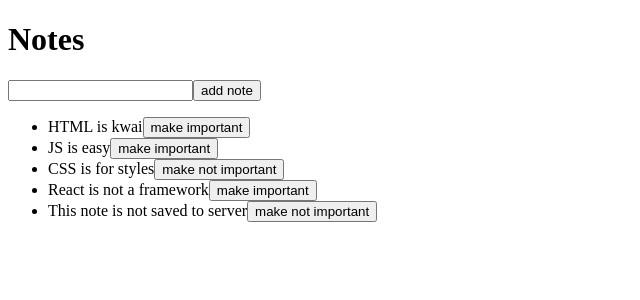
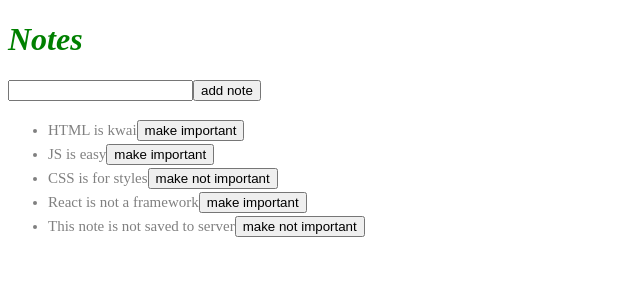
Before and after one commit to martinwilchesdev/full_stack_open_notes, a React (Vite) app: page / in a window 1280 px wide. Shown: the top 300 px of the page, without its empty margins (0-640 px from the left). Built offline with nearby package versions, Linux system fonts and the light colour scheme; data requests are answered from the project's data file.

Commit message:
Alerta de error en el servidor estilizado con CSS

```diff
--- a/src/App.jsx
+++ b/src/App.jsx
@@ -2,6 +2,7 @@
 import noteService from './services/notes'
 
 // components
+import Notification from './components/Notification'
 import NewNote from './components/NewNote'
 import Note from './components/Note'
 
@@ -11,6 +12,7 @@
 const App = () => {
     const [notes, setNotes] = useState([])
     const [newNote, setNewNote] = useState('')
+    const [errorMessage, setErrorMessage] = useState('')
 
     useEffect(() => {
         noteService.getAll().then((initialNotes) => {
@@ -46,7 +48,12 @@
                 setNotes(notes.map((n) => (n.id == note.id ? newNote : n)))
             })
             .catch(error => {
-                alert(`the note ${note.content} doesn't exist on the server`)
+                setErrorMessage(
+                    `Note ${note.content} was already removed from the server`
+                )
+                setTimeout(() => {
+                    setErrorMessage('')
+                }, 3000);
                 setNotes(notes.filter(n => n.id != note.id))
             })
     }
@@ -54,6 +61,7 @@
     return (
         <div>
             <h1>Notes</h1>
+            <Notification message={errorMessage} />
             <NewNote onHandleNewNote={handleNewNote} onHandleAddNote={addNote} />
             <ul>
                 {notes.map((note) => (
--- a/src/components/Note.jsx
+++ b/src/components/Note.jsx
@@ -2,7 +2,7 @@
   const label = note.important ? 'make not important' : 'make important'
 
   return (
-    <li>
+    <li className="note">
       {note.content}
       <button onClick={toggleImportance}>{label}</button>
     </li>
--- /dev/null
+++ b/src/components/Notification.jsx
@@ -0,0 +1,13 @@
+const Notification = ({ message }) => {
+    if (message === '') {
+        return null
+    }
+
+    return (
+        <div className="error">
+            {message}
+        </div>
+    )
+}
+
+export default Notification
--- a/src/index.css
+++ b/src/index.css
@@ -1,69 +1,20 @@
-:root {
-  font-family: Inter, system-ui, Avenir, Helvetica, Arial, sans-serif;
-  line-height: 1.5;
-  font-weight: 400;
-
-  color-scheme: light dark;
-  color: rgba(255, 255, 255, 0.87);
-  background-color: #242424;
-
-  font-synthesis: none;
-  text-rendering: optimizeLegibility;
-  -webkit-font-smoothing: antialiased;
-  -moz-osx-font-smoothing: grayscale;
-  -webkit-text-size-adjust: 100%;
+h1 {
+  color: green;
+  font-style: italic;
 }
 
-a {
-  font-weight: 500;
-  color: #646cff;
-  text-decoration: inherit;
-}
-a:hover {
-  color: #535bf2;
+.note {
+  color: grey;
+  padding-top: 3px;
+  font-size: 15px;
 }
 
-body {
-  margin: 0;
-  display: flex;
-  place-items: center;
-  min-width: 320px;
-  min-height: 100vh;
+.error {
+  color: red;
+  background: lightgrey;
+  font-size: 20px;
+  border-style: solid;
+  border-radius: 5px;
+  padding: 10px;
+  margin-bottom: 10px;
 }
-
-h1 {
-  font-size: 3.2em;
-  line-height: 1.1;
-}
-
-button {
-  border-radius: 8px;
-  border: 1px solid transparent;
-  padding: 0.6em 1.2em;
-  font-size: 1em;
-  font-weight: 500;
-  font-family: inherit;
-  background-color: #1a1a1a;
-  cursor: pointer;
-  transition: border-color 0.25s;
-}
-button:hover {
-  border-color: #646cff;
-}
-button:focus,
-button:focus-visible {
-  outline: 4px auto -webkit-focus-ring-color;
-}
-
-@media (prefers-color-scheme: light) {
-  :root {
-    color: #213547;
-    background-color: #ffffff;
-  }
-  a:hover {
-    color: #747bff;
-  }
-  button {
-    background-color: #f9f9f9;
-  }
-}
--- a/src/main.jsx
+++ b/src/main.jsx
@@ -1,6 +1,7 @@
 import ReactDOM from 'react-dom/client'
 
 import App from './App'
+import './index.css'
 
 ReactDOM.createRoot(document.getElementById('root')).render(
   <App />
```
